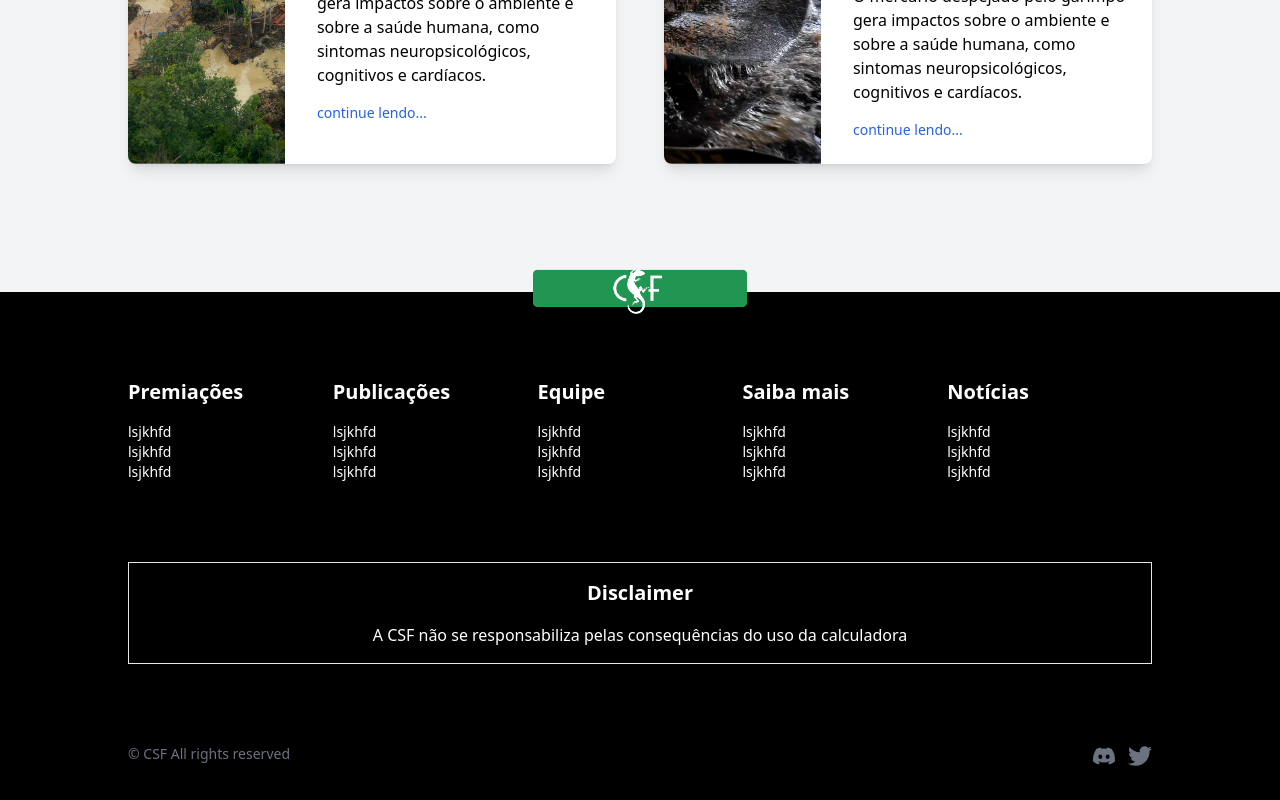
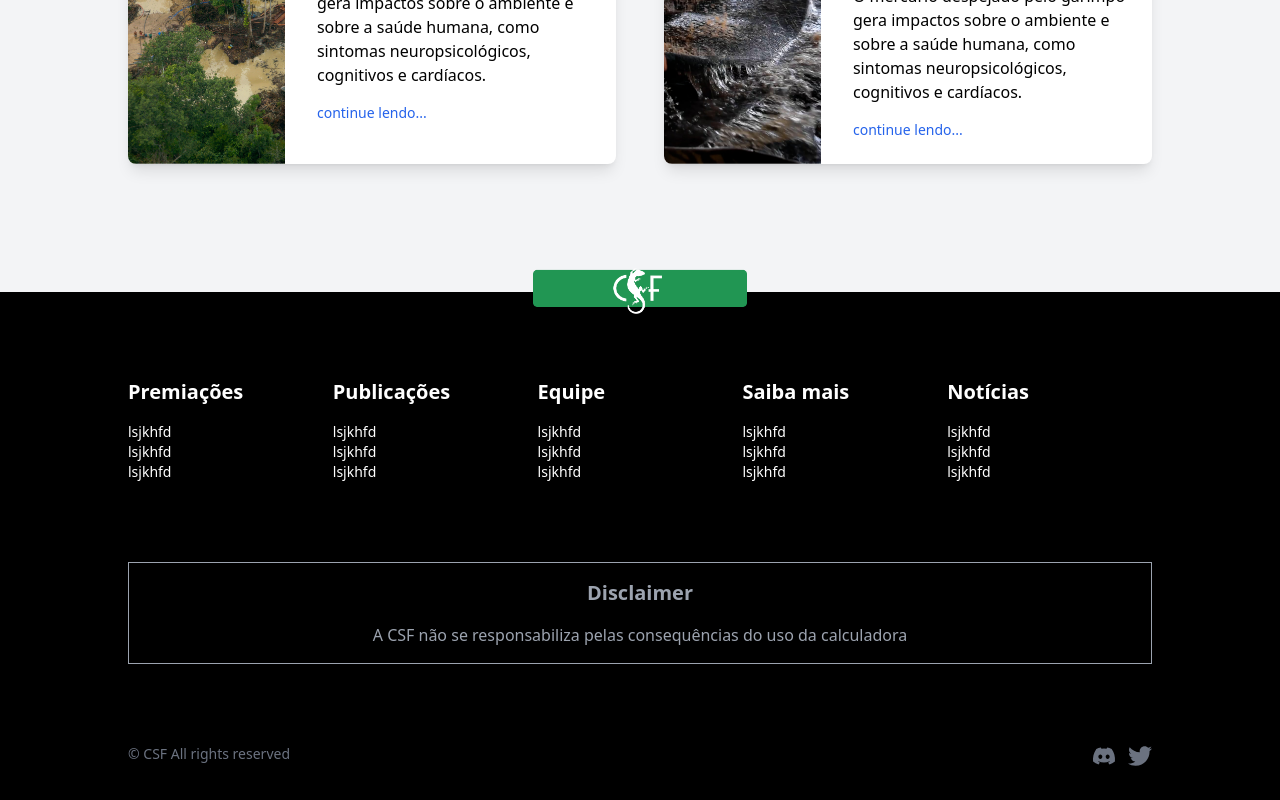
Before and after one commit to caduveloso/csf, a Next.js app: page / in a window 1280 px wide. Shown: the part 2209-3009 px from the top of the page. Built offline with nearby package versions, Linux system fonts and the light colour scheme.

Commit message:
Update Footer.js

```diff
--- a/components/Footer.js
+++ b/components/Footer.js
@@ -58,7 +58,7 @@ export default function Footer() {
                     </div>
 
                 </div>
-                <div className='container border text-center p-4 mt-10'>
+                <div className='container border border-gray-400 text-gray-400 text-center p-4 mt-10'>
                     <div className='text-xl font-bold'>Disclaimer</div>
                     <div className='mt-4'>
                         A CSF não se responsabiliza pelas consequências do uso da calculadora
```
